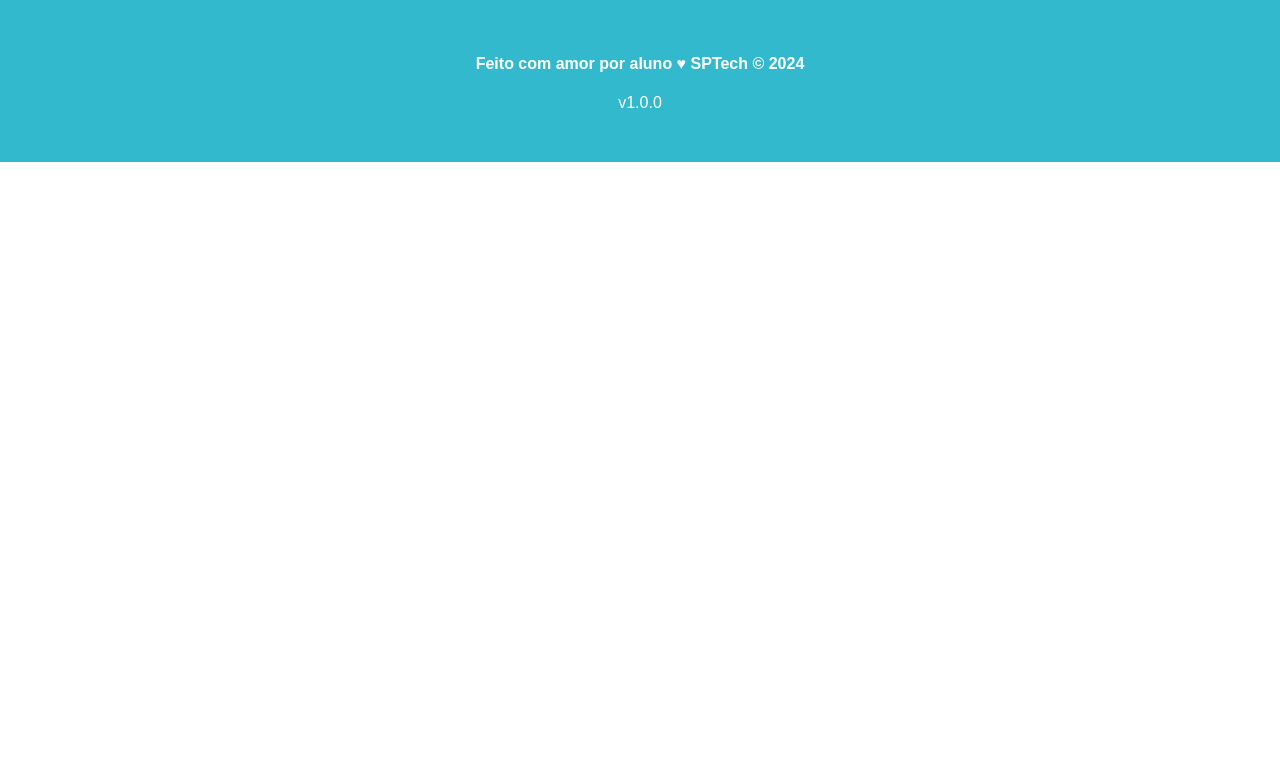
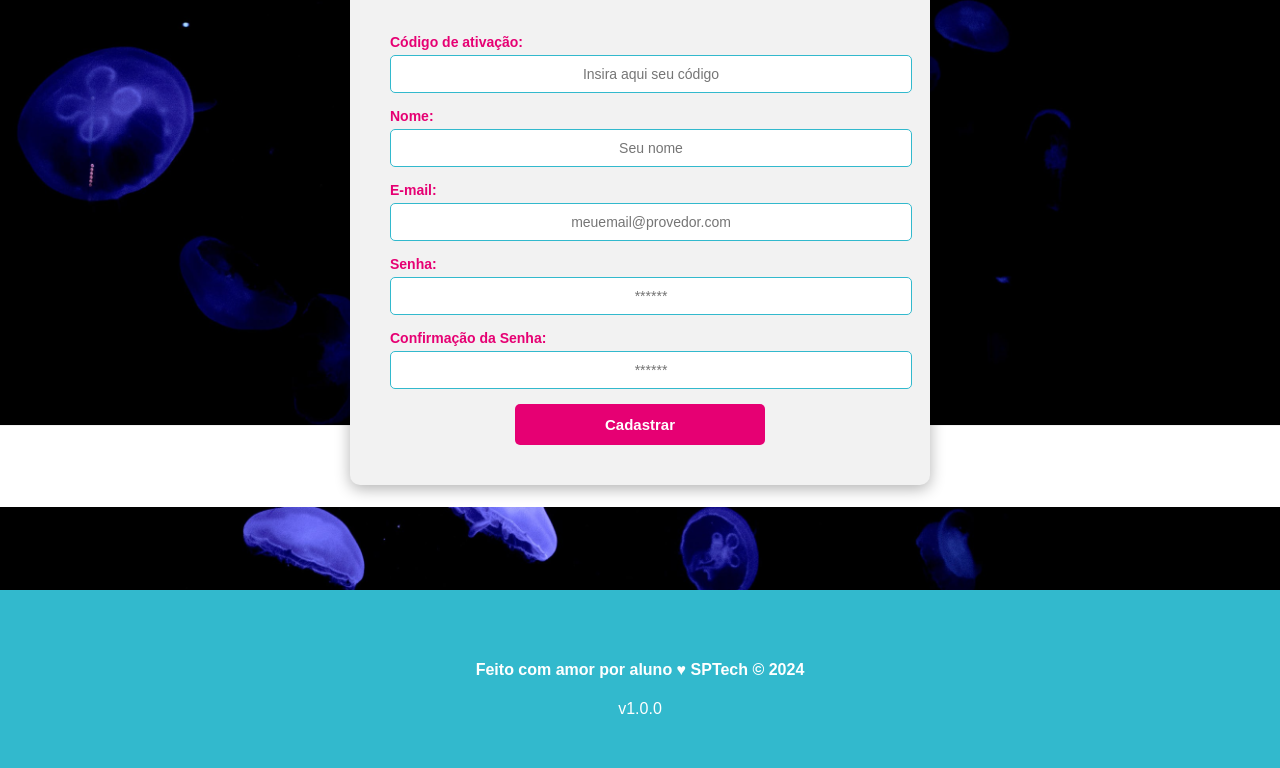
Before and after one commit to Gustavo982-web/aqua-tech, a plain HTML site: page public/cadastro.html in a window 1280 px wide. Shown: the part 293-1061 px from the top of the page. Before the commit the page ends 800 px from the top, so only its background shows below. Drawn offline with Linux system fonts and the light colour scheme.

Commit message:
Login/cadastro

```diff
--- a/public/cadastro.html
+++ b/public/cadastro.html
@@ -8,7 +8,7 @@
 
   <title>AquaTech | Cadastro</title>
 
-  <link rel="stylesheet" href="styles/style.css" />
+  <link rel="stylesheet" href="styles/cadastr.css" />
   <link rel="icon" href="assets/icon/favicon2.ico" />
   <link rel="preconnect" href="https://fonts.gstatic.com" />
 </head>
--- /dev/null
+++ b/public/styles/cadastr.css
@@ -0,0 +1,134 @@
+/* Adicionar aqui toda a estilização criada para sua aplicação. */
+body{
+    margin: 0;
+    font-family: sans-serif;
+     background: url(../assets/imgs/bg-jelly-fish-para_outras_pags.png) no-repeat center center fixed;
+    background-size: cover;
+
+}
+
+/* HEADER INICIO */
+
+.header{
+    background-color: black;
+    border-bottom: 3px solid #32b9cd ;
+
+}
+.header .container{
+    display: flex;
+    justify-content: space-between;
+    align-items: center;
+    padding: 0 15px;
+
+}
+.navbar{
+    list-style: none;
+    display: flex;
+    justify-content: space-between;
+    align-items: center;
+    color: #e3b062;
+    width: 400px;
+
+}
+.navbar a{
+    color: #e3b062;
+    text-decoration: none;
+}
+.agora a{
+    color: white;
+    font-weight: bold;
+}
+.titulo{
+    color: #32b9cd;
+}
+
+/* HEADER FIM */
+/* login INICIO */
+
+.login {
+    height: 100vh;
+    width: 100%;
+    display: flex;
+    justify-content: center;
+    align-items: center;
+}
+
+.card-cadastro {
+    background-color: #f2f2f2;
+    border-radius: 10px;
+    padding: 40px;
+    box-shadow: 0 4px 15px rgba(0,0,0,0.3);
+    width: 500px;
+    text-align: center;
+}
+
+.card-cadastro h2 {
+    color: #e60073;
+    margin-bottom: 40px;
+    font-size: 30px;
+}
+
+.formulario .campo {
+    margin-bottom: 15px;
+    text-align: left;
+}
+
+.formulario .campo span {
+    display: block;
+    font-weight: bold;
+    color: #e60073;
+    font-size: 14px;
+    margin-bottom: 5px;
+}
+
+.formulario .campo input {
+    width: 100%;
+    padding: 10px;
+    border-radius: 5px;
+    border: 1px solid #ccc;
+    display: flex;
+    text-align: center;
+    outline: none;
+    font-size: 14px;
+    border: 1px solid #32b9cd;
+}
+
+
+.botao {
+    background-color: #e60073;
+    color: white;
+    border: none;
+    padding: 12px 20px;
+    border-radius: 5px;
+    font-size: 15px;
+    font-weight: bold;
+    cursor: pointer;
+    transition: 0.3s;
+    width: 50%;
+}
+
+.botao:hover {
+    background-color: #cc005f;
+}
+
+
+
+/* Inicio da footer */
+.footer{
+    background-color: #32b9cd;
+
+}
+.footer .container{
+    display: flex;
+    justify-content: center;
+    align-items: center;
+    text-align: center;
+    color: white;
+    flex-direction: column;
+    padding: 50px 0 ;
+
+}
+
+
+
+/* Fim da footer  */
--- /dev/null
+++ b/public/styles/login.css
@@ -0,0 +1,133 @@
+/* Adicionar aqui toda a estilização criada para sua aplicação. */
+body{
+    margin: 0;
+    font-family: sans-serif;
+     background: url(../assets/imgs/bg-jelly-fish-para_outras_pags.png) no-repeat center center fixed;
+    background-size: cover;
+
+}
+
+/* HEADER INICIO */
+
+.header{
+    background-color: black;
+    border-bottom: 3px solid #32b9cd ;
+
+}
+.header .container{
+    display: flex;
+    justify-content: space-between;
+    align-items: center;
+    padding: 0 15px;
+
+}
+.navbar{
+    list-style: none;
+    display: flex;
+    justify-content: space-between;
+    align-items: center;
+    color: #e3b062;
+    width: 400px;
+
+}
+.navbar a{
+    color: #e3b062;
+    text-decoration: none;
+}
+.agora a{
+    color: white;
+    font-weight: bold;
+}
+.titulo{
+    color: #32b9cd;
+}
+
+/* HEADER FIM */
+/* login INICIO */
+
+.login {
+    height: 100vh;
+    width: 100%;
+    display: flex;
+    justify-content: center;
+    align-items: center;
+}
+
+.card-login {
+    background-color: #f2f2f2;
+    border-radius: 10px;
+    padding: 40px;
+    box-shadow: 0 4px 15px rgba(0,0,0,0.3);
+    width: 550px;
+    text-align: center;
+}
+
+.card-login h2 {
+    color: #e60073;
+    margin-bottom: 20px;
+    font-size: 30px;
+}
+
+.formulario .campo {
+    margin-bottom: 15px;
+    text-align: left;
+}
+
+.formulario .campo span {
+    display: block;
+    font-weight: bold;
+    color: #e60073;
+    font-size: 14px;
+    margin-bottom: 5px;
+}
+
+.formulario .campo input {
+    width: 100%;
+    padding: 10px;
+    border-radius: 5px;
+    border: 1px solid #ccc;
+    display: flex;
+    text-align: center;
+    outline: none;
+    font-size: 14px;
+    border: 1px solid #32b9cd;
+}
+
+.botao {
+    background-color: #e60073;
+    color: white;
+    border: none;
+    padding: 12px 20px;
+    border-radius: 5px;
+    font-size: 15px;
+    font-weight: bold;
+    cursor: pointer;
+    transition: 0.3s;
+    width: 50%;
+}
+
+.botao:hover {
+    background-color: #cc005f;
+}
+
+
+
+/* Inicio da footer */
+.footer{
+    background-color: #32b9cd;
+
+}
+.footer .container{
+    display: flex;
+    justify-content: center;
+    align-items: center;
+    text-align: center;
+    color: white;
+    flex-direction: column;
+    padding: 50px 0 ;
+
+}
+
+
+
+/* Fim da footer  */
--- a/public/styles/style.css
+++ b/public/styles/style.css
@@ -129,6 +129,4 @@ body{
 
 
 
-
-
 /* Fim da footer  */
```
Also changed, not shown: public/login.html (+2 -1 lines).
